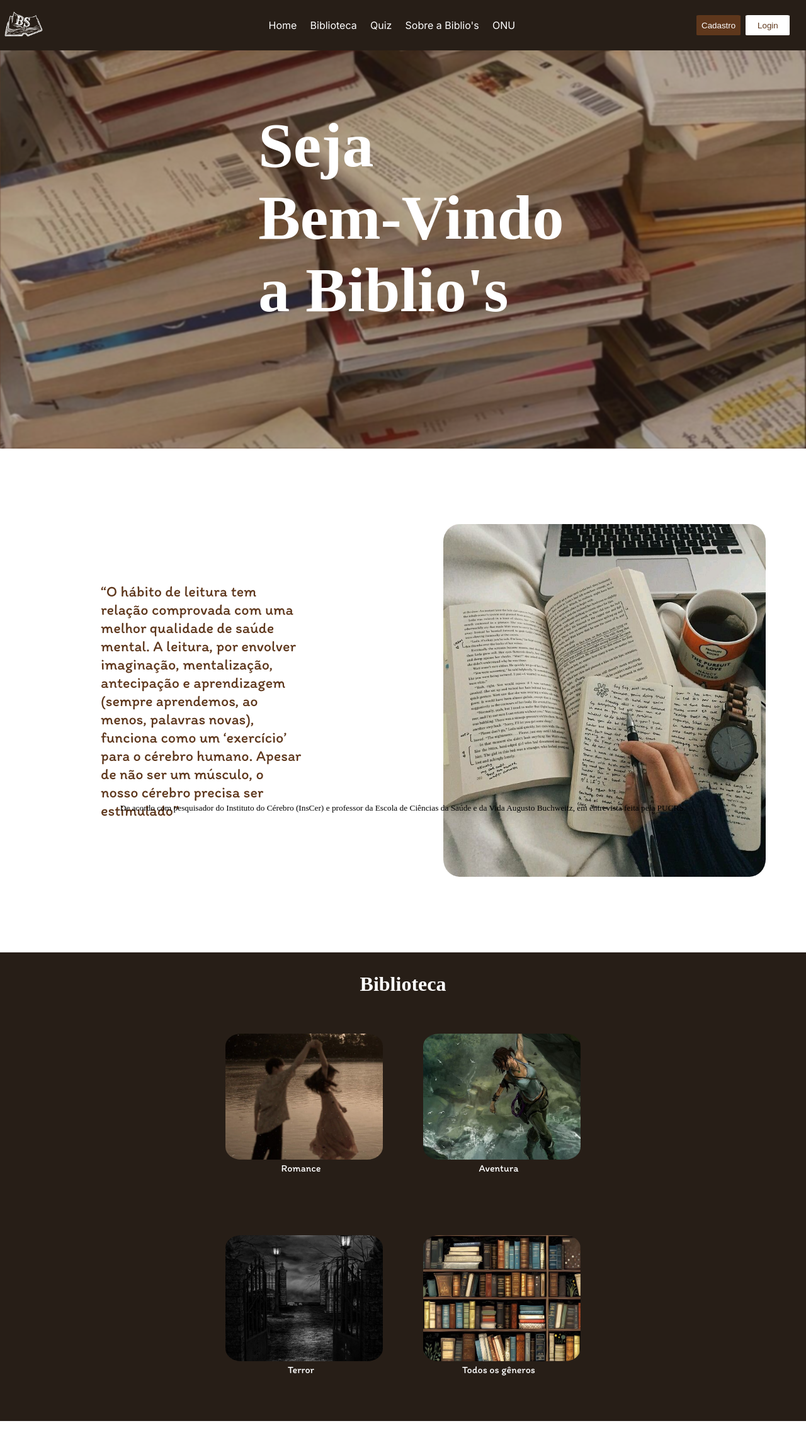
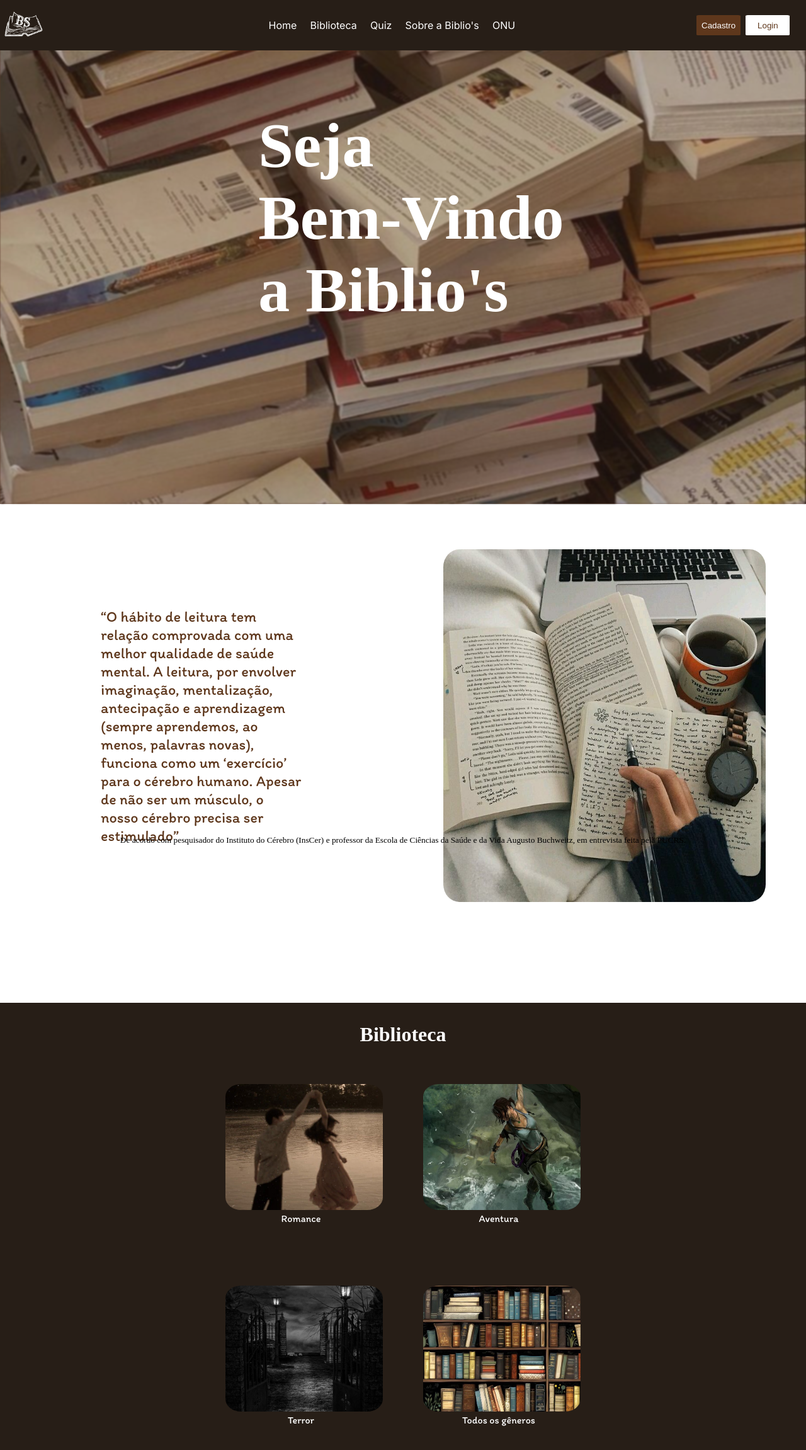
Before and after one commit to SamaraLisboa/Biblios, a plain HTML site: page Biblio's/home/home.html in a window 1280 px wide. Shown: the whole page at 63% size. Before the commit the page ends 2256 px from the top, so only its background shows below. Drawn offline with Linux system fonts and the light colour scheme; a web font is replaced by a local one.

Commit message:
reajuste dos tamanhos das sessões

```diff
--- a/Biblio's/home/style.css
+++ b/Biblio's/home/style.css
@@ -17,7 +17,7 @@
 /* Section 1 - Bem-Vindo à Biblios's */
 .container-bemVindo {
     width: 100%;
-    height: 100%;
+    height: 110%;
 }
 
 /* Navbar */
@@ -101,7 +101,7 @@
 
 .banner-bemvindo img {
     width: 100%;
-    height: 89vh;
+    height: 100vh;
 }
 
 .textoBanner {
@@ -129,7 +129,7 @@
     position: absolute;
 
     width: 100%;
-    height: 89vh;
+    height: 100vh;
 
     filter: blur(1px);
     opacity: 70%;
@@ -139,7 +139,7 @@
 /* Section 2 - benefícios da leitura */
 .container-leitura {
     width: 100%;
-    height: 100vh;
+    height: 110vh;
     display: flex;
     flex-direction: row;
     justify-content: space-evenly;
@@ -181,7 +181,7 @@
     position: absolute;
     justify-content: center;
 
-    margin-top: 44%;
+    margin-top: 48%;
 
     width: 100%;
     height: 5vh;
@@ -195,7 +195,7 @@
 /* Sessão 3 - Biblioteca */
 .biblioteca {
     width: 100%;
-    height: 89vh;
+    height: 90vh;
 
     background-color: var(--brownDarkBS);
 
@@ -254,7 +254,7 @@
 }
 
 .cardGenero:hover {
-    transform: scale(1.3);
+    transform: scale(1.4);
 }
 
  /* Section 4 - ONU */
```
